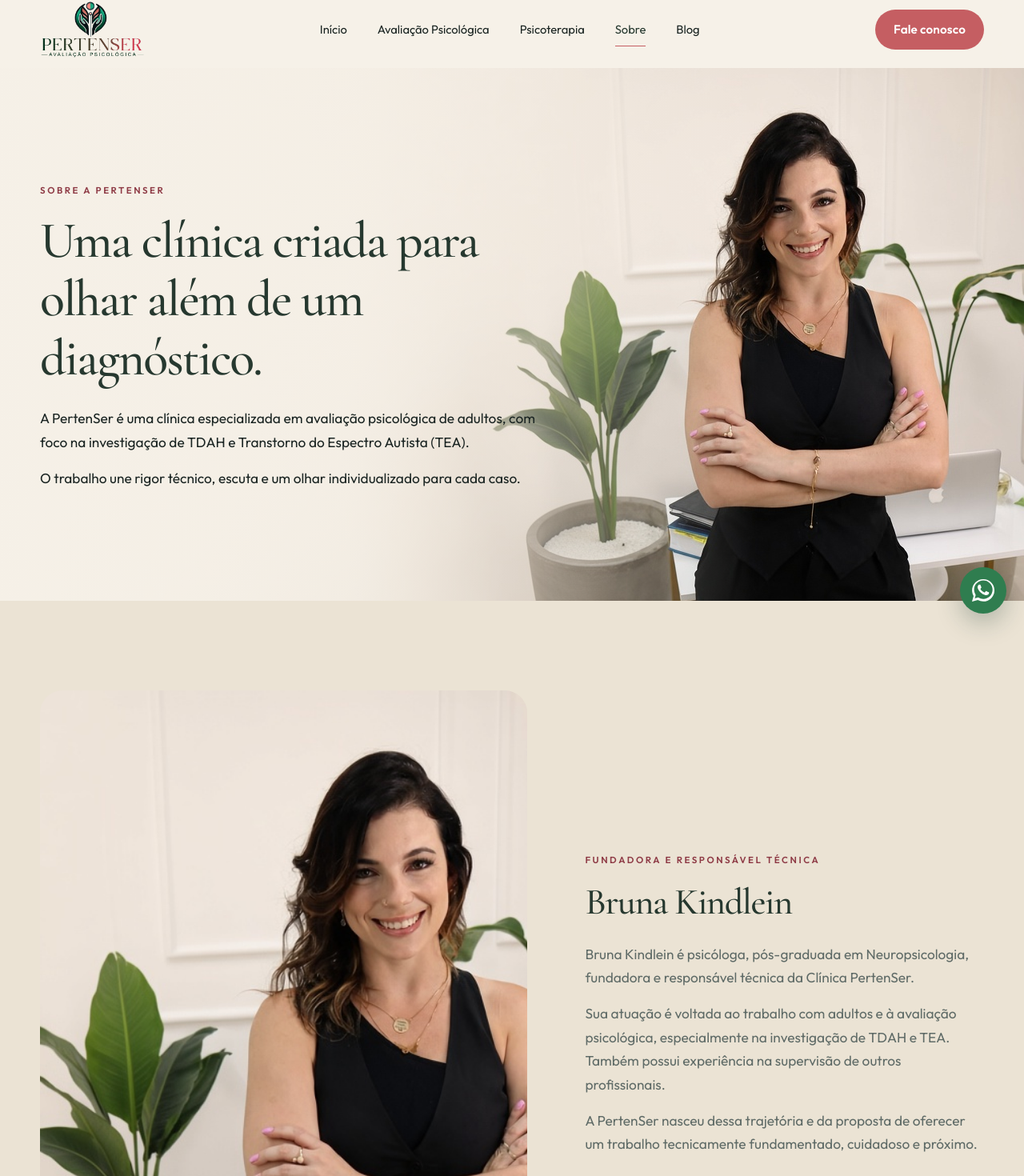
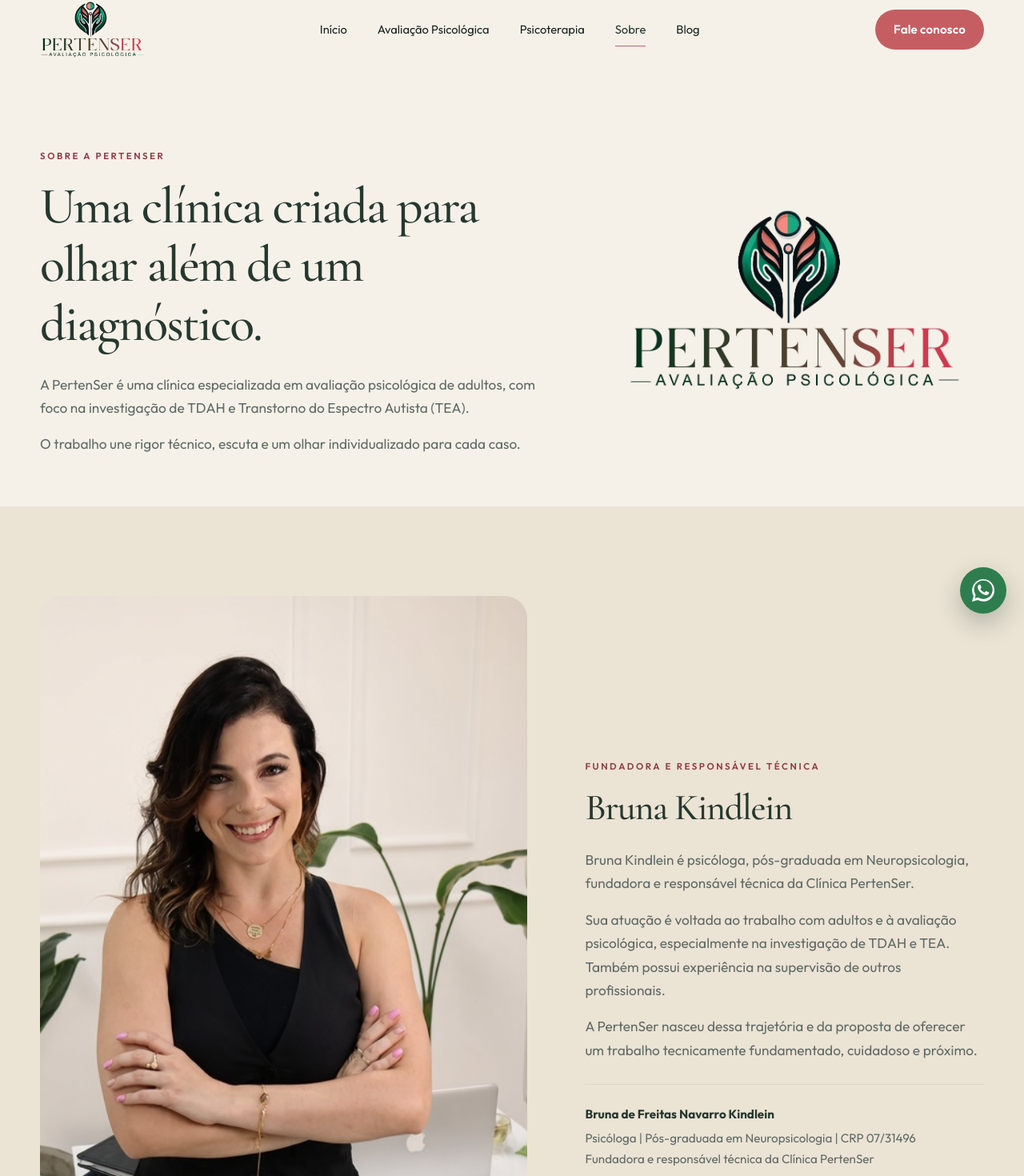
Before and after one commit to ccarolsevero/clinica-pertenser, a Next.js app: page /sobre in a window 1280 px wide. Shown: the part 11-1481 px from the top of the page at 80% size. Built offline with nearby package versions, Linux system fonts and the light colour scheme.

Commit message:
Use the logo in the Sobre hero and a portrait crop that keeps Bruna's arms.
Co-authored-by: Cursor <cursoragent@cursor.com>

```diff
--- a/app/globals.css
+++ b/app/globals.css
@@ -538,7 +538,7 @@ h3 {
 }
 
 .portrait.portrait-sobre img {
-  object-position: 82% 22%;
+  object-position: 50% 50%;
 }
 
 .signature {
--- a/app/sobre/page.tsx
+++ b/app/sobre/page.tsx
@@ -15,19 +15,9 @@ export const metadata: Metadata = {
 export default function SobrePage() {
   return (
     <>
-      <section className="hero-photo">
-        <div className="hero-photo-media">
-          <Image
-            src="/home-hero.png"
-            alt="Bruna Kindlein, fundadora da Clínica PertenSer"
-            fill
-            priority
-            sizes="100vw"
-            className="hero-photo-image hero-photo-home"
-          />
-        </div>
-        <div className="container">
-          <div className="hero-photo-content">
+      <section className="page-hero">
+        <div className="container hero-grid">
+          <div>
             <p className="eyebrow">Sobre a PertenSer</p>
             <h1>Uma clínica criada para olhar além de um diagnóstico.</h1>
             <div className="lead" style={{ marginTop: 24 }}>
@@ -37,13 +27,22 @@ export default function SobrePage() {
               <p>O trabalho une rigor técnico, escuta e um olhar individualizado para cada caso.</p>
             </div>
           </div>
+          <div className="hero-brand">
+            <Image
+              src="/logo-pertenser.png"
+              alt="Clínica PertenSer"
+              width={899}
+              height={496}
+              priority
+            />
+          </div>
         </div>
       </section>
 
       <section className="section alt">
         <div className="container split reverse">
           <PortraitSlot
-            src="/home-hero.png"
+            src="/bruna-sobre.png"
             alt="Bruna Kindlein, psicóloga e fundadora da Clínica PertenSer"
             className="portrait-sobre"
           />
```
Also changed, not shown: public/bruna-sobre.png.
